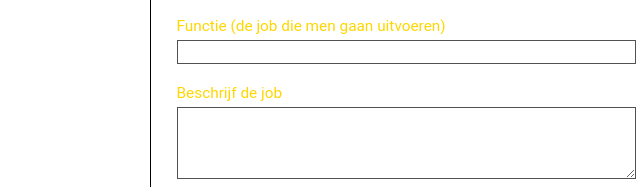
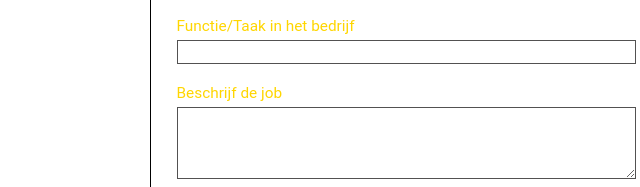
Before and after one commit to snvHVB/studdybuddyHVB, a website: page bedrijfToevoegen.html in a window 1280 px wide. Shown: the part 500-687 px from the top of the page, 234-874 px from the left. Drawn offline with Linux system fonts and the light colour scheme.

Commit message:
changed a <label>

```diff
--- a/bedrijfToevoegen.html
+++ b/bedrijfToevoegen.html
@@ -101,7 +101,7 @@
                             <span class="message message--error" id="errLoon">&nbsp;</span>
                         </div>
                         <br>
-                        <label>Functie (de job die men gaan uitvoeren)</label>
+                        <label>Functie/Taak in het bedrijf</label>
                         <input type="text" id="functie" value="" required />
                         <span class="message message--error" id="errFunctie">&nbsp;</span>
                         <br>
```
